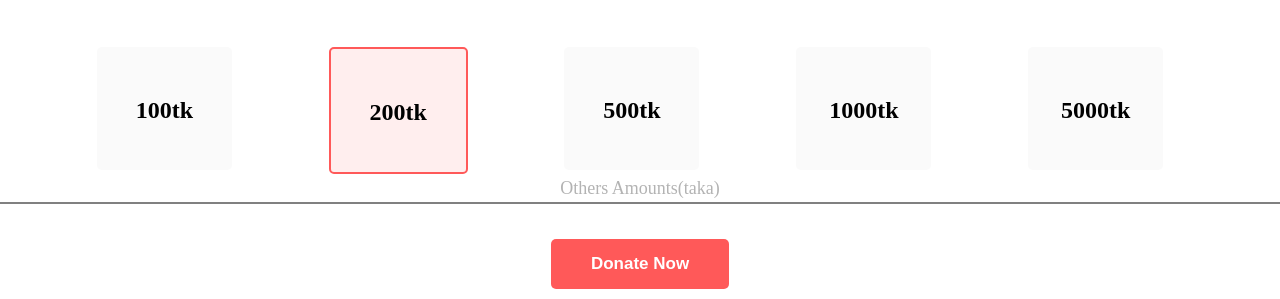
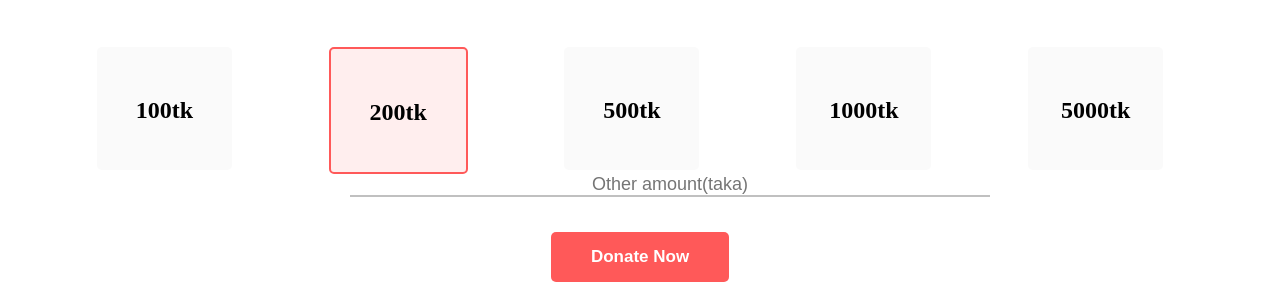
Before and after one commit to jarin68/assignment-1, a plain HTML site: page index.html in a window 1280 px wide. Shown: the part 653-952 px from the top of the page. Drawn offline with Linux system fonts and the light colour scheme.

Commit message:
input done

```diff
--- a/css/style.css
+++ b/css/style.css
@@ -144,15 +144,31 @@ header {
     text-align: center;
     padding-top: 50PX;
 }
+.input .input-data input{
+    width: 50%;
+    height: 100%;
+    border: none;
+     text-align: center;
+    font-size: 18px;
+    border-bottom: 2px solid silver;
+    margin-left: 350px;
 
-#added {
+}
+/* .input .input-data label{
+    position: absolute;
+    bottom: 10px;
+    text-align: center;
+    color: #707070; */
+
+}
+/* #added {
     text-align: center;
     border-bottom: 2px solid gray;
     border-width: 2px;
     font-weight: 400;
     font-size: 18px;
     line-height: 28px;
-    color: #B3B3B3;
+    color: #B3B3B3; */
 
 }
 
--- a/index.html
+++ b/index.html
@@ -5,7 +5,7 @@
     <meta charset="UTF-8">
     <meta http-equiv="X-UA-Compatible" content="IE=edge">
     <meta name="viewport" content="width=device-width, initial-scale=1.0">
-    <title>Document</title>
+    <title>Donate Today</title>
     <link rel="preconnect" href="https://fonts.googleapis.com">
     <link rel="preconnect" href="https://fonts.gstatic.com" crossorigin>
     <link href="https://fonts.googleapis.com/css2?family=Inter&family=Poppins:ital,wght@0,500;1,400&display=swap"
@@ -56,9 +56,15 @@
                 <h1 class="amount-1">5000tk</h1>
             </div>
         </div>
-        <p id="added"> Others Amounts(taka)</p>
+        <div class="input">
+          <div class="input-data">
+            <input type="text" placeholder="Other amount(taka)">
+            <!-- <label for="">other amount(taka)</label> -->
+          </div>
+
+        </div>
         <div class="btn">
-            <button>Donate Now</button>
+           <button class="btn"> Donate Now</button>
         </div>
         <!-- donate part end -->
 
@@ -119,7 +125,7 @@
     <section class="help">
         <div class="need-help">
             <h1> Their lives depend on your donation</h1>
-            <p>Your donation can help save life.You can provide a lieline to the thousands of children,woman,man and
+            <p>Your donation can help save life.You can provide a lifeline to the thousands of children,woman,man and
                 elers who without help will face a life without their fundamental needs,let alone their livelihoods,home
                 and precious belongings.</p>
             <button class="button btn">How to contribute</button>
```
